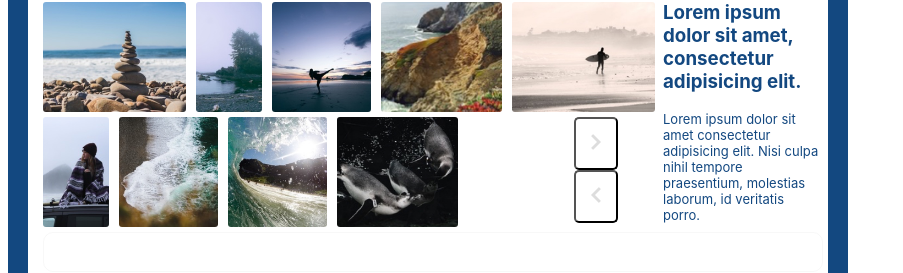
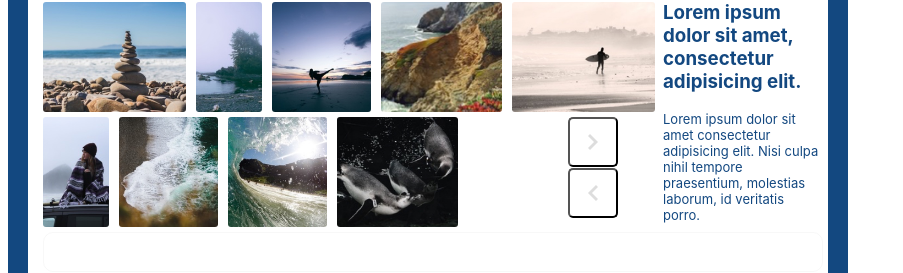
Before and after one commit to msostaric-hub/praksa-zadatak, a plain HTML site: page index.html in a window 1280 px wide. Shown: the part 76-349 px from the top of the page, without its empty margins (0-903 px from the left). Drawn offline with nearby package versions, Linux system fonts and the light colour scheme.

Commit message:
Commit #9
Ispravljen CSS za button-e.

```diff
--- a/css/style.css
+++ b/css/style.css
@@ -50,20 +50,37 @@ body {
   grid-column-start: 4;
   justify-self: end;
 }
-.btnR,
-.btnL {
-  padding: 15px;
+.btnR {
+  background: white;
   border-radius: 5px;
   cursor: pointer;
-  background-color: white;
+  width: 50px;
+  height: 50px;
+  background-image: url("../img/arrow-gray-right.png");
+  background-repeat: no-repeat;
+  background-position: center;
 }
 
-.btnL :hover {
-  background: url("img/arrow-blue-left.png");
+.btnR:hover {
+  background-image: url("../img/arrow-blue-right.png");
 }
-.btnR :hover {
-  background: url("img/arrow-blue-right.png");
+.btnL {
+  background: white;
+  border-radius: 5px;
+  cursor: pointer;
+  width: 50px;
+  height: 50px;
+  background-image: url("../img/arrow-gray-left.png");
+  background-repeat: no-repeat;
+  background-position: center;
 }
+
+.btnL:hover {
+  background-image: url("../img/arrow-blue-left.png");
+  background-repeat: no-repeat;
+  background-position: center;
+}
+
 .text {
   grid-column-start: 5;
   grid-row-start: 2;
--- a/index.html
+++ b/index.html
@@ -56,11 +56,10 @@
 
         <div class="btns">
           <button class="btnR">
-            <img src="img/arrow-gray-right.png" />
+
           </button>
           <br />
           <button class="btnL">
-            <img src="img/arrow-gray-left.png" />
           </button>
         </div>
         <div class="text">
```
